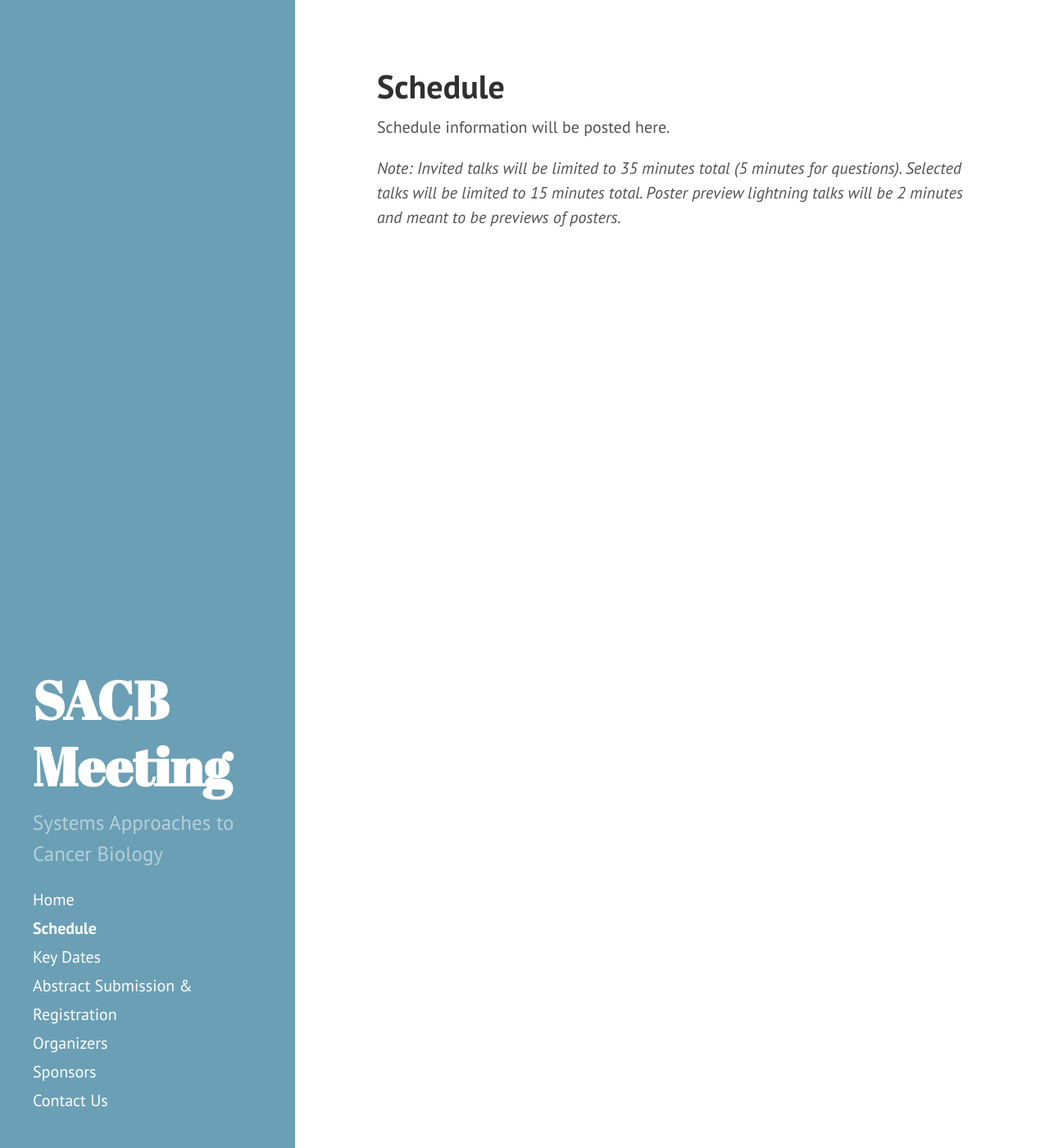
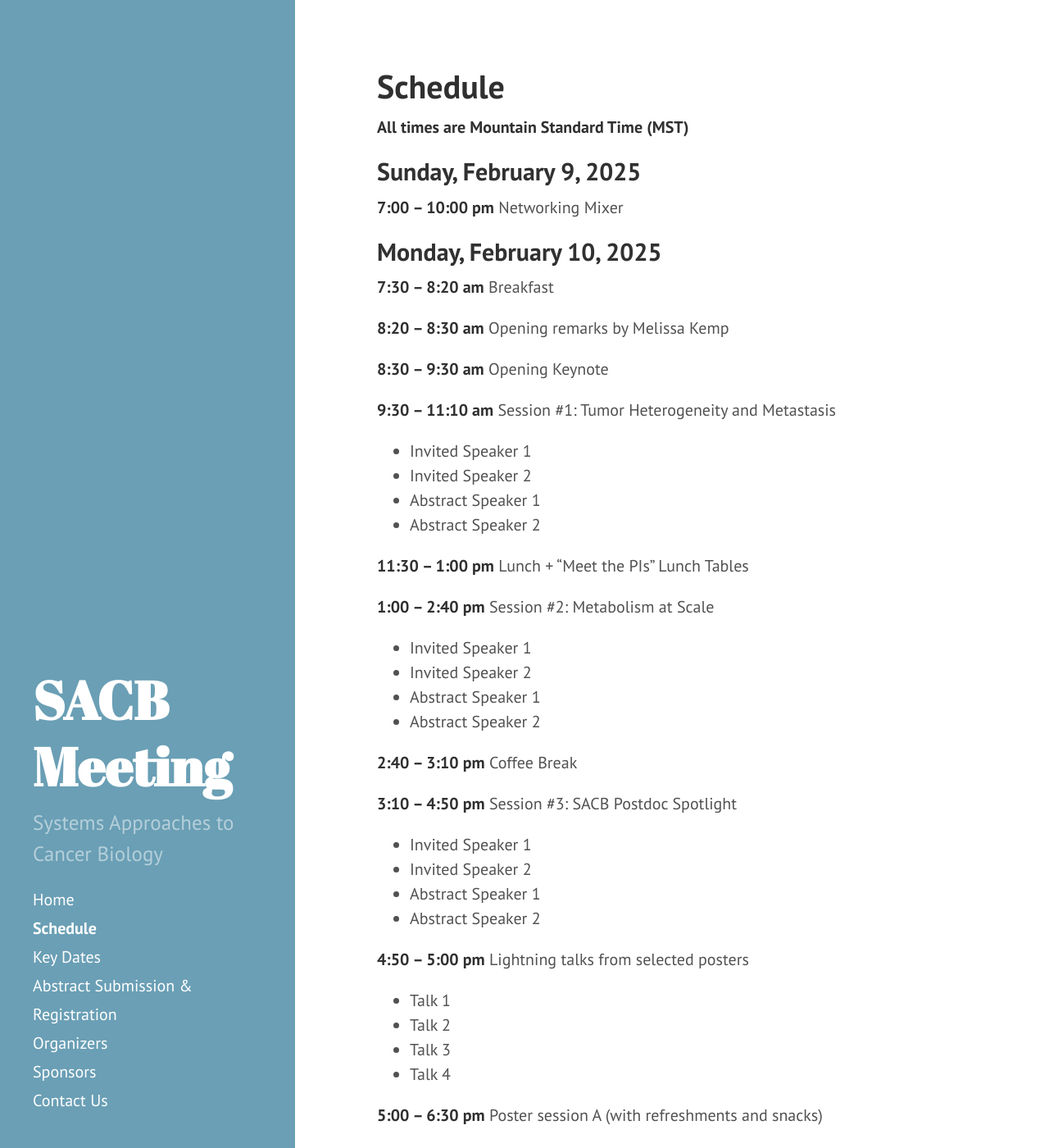
Before and after one commit to AECCSB/sacb-meeting, a Jekyll site: the page built from schedule.md, in a window 1280 px wide and 1400 px high. Shown: the whole window at 82% size. Built offline with Jekyll 4.4.1, drawn with Linux system fonts in a browser that asks for light colours; some of the changed text lies outside the part shown.

Commit message:
Update schedule.md

```diff
--- a/schedule.md
+++ b/schedule.md
@@ -3,7 +3,110 @@ title: Schedule
 layout: page
 ---
 
-Schedule information will be posted here.
+**All times are Mountain Standard Time (MST)**
 
+## Sunday, February 9, 2025
+
+**7:00 – 10:00 pm**	Networking Mixer
+
+## Monday, February 10, 2025
+**7:30 – 8:20 am**		Breakfast
+
+**8:20 – 8:30 am**		Opening remarks by Melissa Kemp
+
+**8:30 – 9:30 am**		Opening Keynote
+
+**9:30 – 11:10 am**		Session #1: Tumor Heterogeneity and Metastasis
+
++ Invited Speaker 1
++ Invited Speaker 2
++ Abstract Speaker 1
++ Abstract Speaker 2
+
+**11:30 – 1:00 pm**		Lunch + “Meet the PIs” Lunch Tables
+
+**1:00 – 2:40 pm**		Session #2: Metabolism at Scale
+
++ Invited Speaker 1
++ Invited Speaker 2
++ Abstract Speaker 1
++ Abstract Speaker 2
+
+**2:40 – 3:10 pm**		Coffee Break
+
+**3:10 – 4:50 pm**		Session #3: SACB Postdoc Spotlight
+
++ Invited Speaker 1
++ Invited Speaker 2
++ Abstract Speaker 1
++ Abstract Speaker 2
+
+**4:50 – 5:00 pm**		Lightning talks from selected posters
+
++ Talk 1
++ Talk 2
++ Talk 3
++ Talk 4
+
+**5:00 – 6:30 pm**		Poster session A (with refreshments and snacks)
+
+**6:30 – 7:30 pm**		ACSB business meeting (open to all)
+
+  Dinner on your own
+
+## Tuesday, February 11, 2025
+**8:00 – 9:00 am**		Breakfast
+
+**9:00 – 10:40 am**		Session #4: Immunology & Host-tumor Interactions
+
++ Invited Speaker 1
++ Invited Speaker 2
++ Abstract Speaker 1
++ Abstract Speaker 2
+
+**10:40 – 10:50 am**		Lightning talks from selected posters
++ Talk 1
++ Talk 2
++ Talk 3
++ Talk 4
+
+**10:50 – 12:00 pm**		Poster Session B
+
+**12:00 – 1:30 pm**		Lunch + “Meet the PIs” Lunch Tables
+
+**1:30 – 3:10 pm**		Session #5: Systems Pharmacology
+
++ Invited Speaker 1
++ Invited Speaker 2
++ Abstract Speaker 1
++ Abstract Speaker 2
+
+**3:10 – 4:40 pm**		Coffee Break
+
+**4:40 – 6:20 pm**		Session # 6: Health Equity for AI in Cancer Systems Biology
+
++ Invited Speaker 1
++ Invited Speaker 2
++ Abstract Speaker 1
++ Abstract Speaker 2
+
+**6:30 – 8:30 pm**		Conference Dinner
+
+## Wednesday, February 12, 2025
+
+**8:00 – 9:00 am**		Breakfast
+
+**9:00 – 10:40 am**		Session #7: Targeting Signal Transduction
+
++ Invited Speaker 1
++ Invited Speaker 2
++ Abstract Speaker 1
++ Abstract Speaker 2
+
+**10:40 – 11:00 am**		Coffee Break
+
+**11:00 am – 12:00 pm**	Closing Keynote
+
+**12:00 pm**		Closing remarks by Paul Macklin
 
 _Note: Invited talks will be limited to 35 minutes total (5 minutes for questions). Selected talks will be limited to 15 minutes total. Poster preview lightning talks will be 2 minutes and meant to be previews of posters._
```
